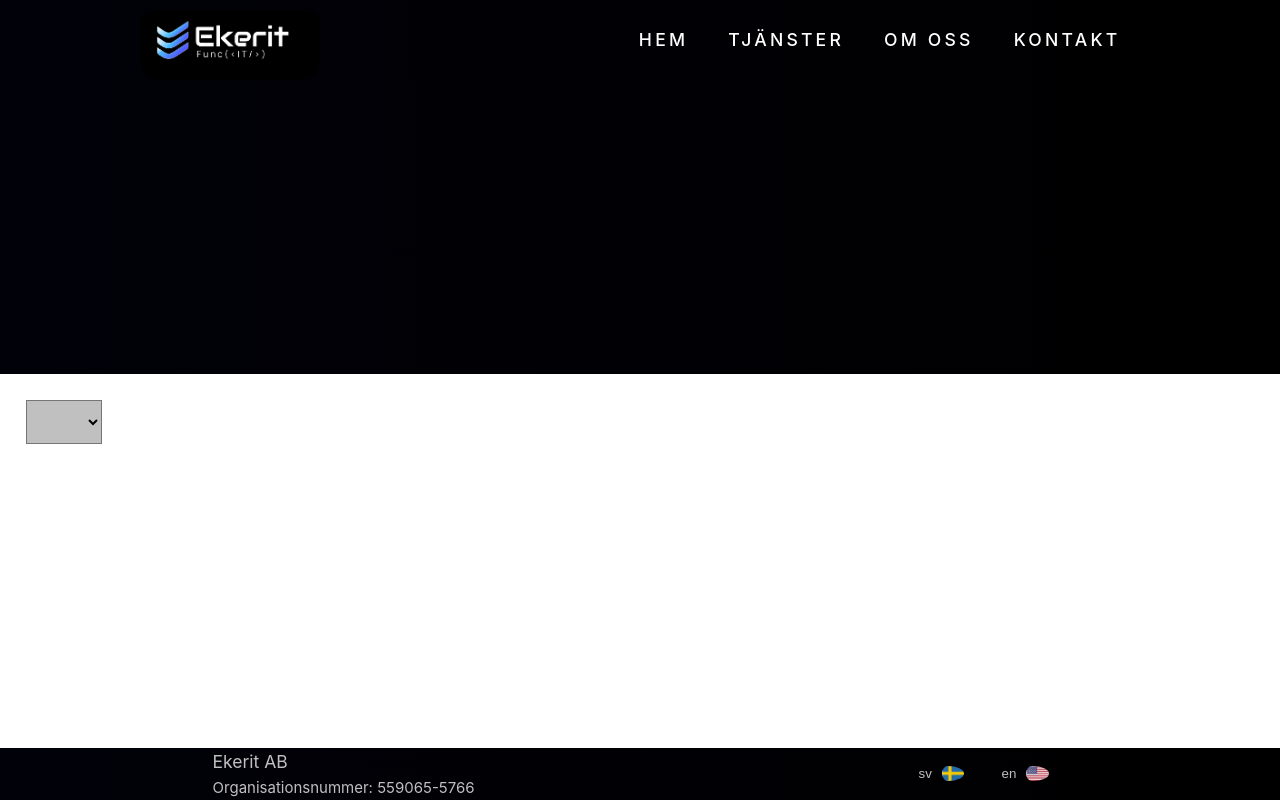
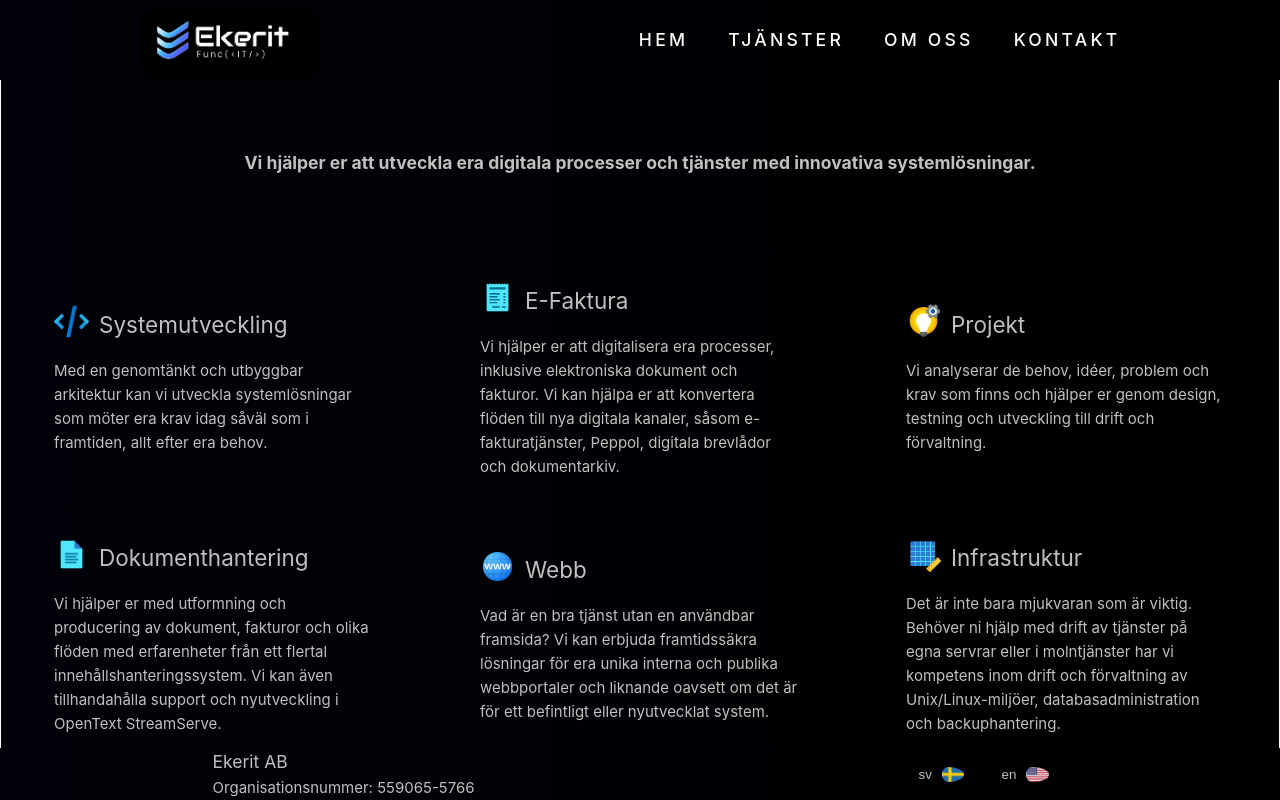
Before and after one commit to SultanYasin/ekeritab, a Vue app: page /test in a window 1280 px wide. Built offline with nearby package versions, Linux system fonts and the light colour scheme.

Commit message:
fix styling

```diff
--- a/src/views/Contact.vue
+++ b/src/views/Contact.vue
@@ -1,4 +1,5 @@
 <template>
+  <div class="wrapper">
   <section id="contact">
     <div class="section-header">
       <h4>{{ $t('Contact.subTitle') }}</h4>
@@ -108,6 +109,7 @@
     </div>
 
   </section>
+</div>
 </template>
 
 <script>
@@ -143,6 +145,10 @@ export default {
 </script>
 
 <style scoped>
+.wrapper{
+
+  min-height: 80vh;
+}
 #contact {
   display: flex;
   flex-direction: column;
--- a/src/views/Services.vue
+++ b/src/views/Services.vue
@@ -74,6 +74,7 @@
 <style scoped>
 
 .container {
+  position: relative;
   display: grid;
   height:95vh;
   width: 100vw;
--- a/src/views/Test.vue
+++ b/src/views/Test.vue
@@ -1,8 +1,153 @@
 <template>
-  <div style="height: 100%; width: 100%; background-color: #fff">
-    <select name="lang" v-model="lang" style="padding: 1%; margin: 2%; background-color: silver;" >
-      <option value="en">ENG</option>
-      <option value="sv">SVE</option>
-    </select>
+  <div class="wrapper">
+    <div class="container">
+      <div class="service-header title">
+
+        <h3 class="sub-title" > {{ $t('Services.subTitle') }} </h3>
+      </div>
+      <div class="item">
+        <div class="header">
+          <div class="icon"><img src="../assets/icons8-code-96.png" /></div>
+          <div class="title"><h2>{{ $t('Services.SystemDevelopment') }}</h2></div>
+        </div>
+        <div class="text">
+          <p> {{ $t('Services.SystemDevelopment_D') }} </p>
+        </div>
+      </div>
+      <div class="item">
+        <div class="header">
+          <div class="icon"><img src="../assets/icons8-bill-96.png" /></div>
+          <div class="title"><h2>{{ $t('Services.ElectronicInvoices') }}</h2></div>
+        </div>
+        <div class="text">
+          <p> {{ $t('Services.ElectronicInvoices_D') }} </p>
+        </div>
+      </div>
+      <div class="item">
+        <div class="header">
+          <div class="icon"><img src="../assets/icons8-project-96.png" /></div>
+          <div class="title"><h2>{{ $t('Services.Project') }}</h2></div>
+        </div>
+        <div class="text">
+          <p> {{ $t('Services.Project_D') }} </p>
+        </div>
+      </div>
+      <div class="item">
+        <div class="header">
+          <div class="icon">
+            <img src="../assets/icons8-document-144.png" />
+          </div>
+          <div class="title"><h2> {{ $t('Services.DocumentManagement') }} </h2></div>
+        </div>
+        <div class="text">
+          <p> {{ $t('Services.DocumentManagement_D') }} </p>
+        </div>
+      </div>
+
+      <div class="item">
+        <div class="header">
+          <div class="icon"><img src="../assets/icons8-website-96.png" /></div>
+          <div class="title"><h2>{{ $t('Services.Web') }}</h2></div>
+        </div>
+        <div class="text">
+          <p> {{ $t('Services.Web_D') }} </p>
+        </div>
+      </div>
+      <div class="item">
+        <div class="header">
+          <div class="icon">
+            <img src="../assets/icons8-project-96 (1).png" />
+          </div>
+          <div class="title"><h2>{{ $t('Services.Infrastructure') }}</h2></div>
+        </div>
+        <div class="text">
+          <p> {{ $t('Services.Infrastructure_D') }} </p>
+        </div>
+      </div>
+    </div>
   </div>
 </template>
+
+<script>
+</script>
+
+<style scoped>
+
+.container {
+  position: relative;
+  border:1px solid white ;
+  display: grid;
+  height:95vh;
+  width: 100vw;
+  grid-template-columns: repeat(3, minmax(0, 1fr));
+  justify-content: center;
+  align-items: center;
+  place-items: center;
+  overflow-y: auto;
+  padding-top: 10vh;
+  grid-template-rows: auto;
+
+
+}
+
+.sub-title{
+  font-weight: 700;
+}
+
+.item {
+  display: block;
+  align-content: center;
+  justify-content: center;
+  width: 320px;
+  height: 250px;
+  overflow-y: hidden;
+
+}
+
+.title {
+  grid-column: 1 / -1;
+  text-align: center;
+  margin: 5% 0;
+}
+.header {
+  display: flex;
+  align-items: center;
+}
+img {
+  width: 45px;
+  padding-right: 10px;
+}
+@media only screen and (max-width: 1100px) {
+  .container {
+
+    grid-template-columns: repeat(2, minmax(0, 1fr));
+  }
+}
+@media only screen and (max-width: 768px) {
+  .wrapper{
+    margin-top: 1vh;
+
+  }
+  .container {
+    display: grid;
+    grid-gap: 20px;
+    grid-template-columns: repeat(1, 1fr);
+    height: 100%;
+    margin-bottom: 5%;
+    padding-top: 5vh;
+    grid-template-rows: auto;
+
+  }
+  .item {
+    width: 240px;
+    padding: 10vh auto;
+    padding: 5vh auto;
+
+
+  }
+  .service-header {
+    padding-top: 8vh;
+    width: 280px;
+  }
+}
+</style>
```
Also changed, not shown: src/assets/map.png (added), src/assets/maps.png (added).
